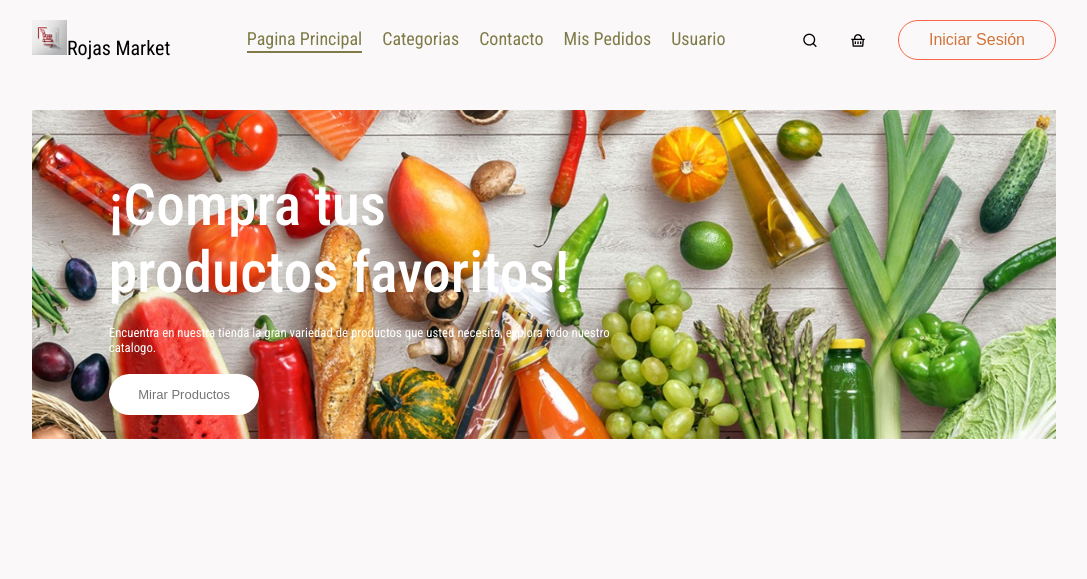
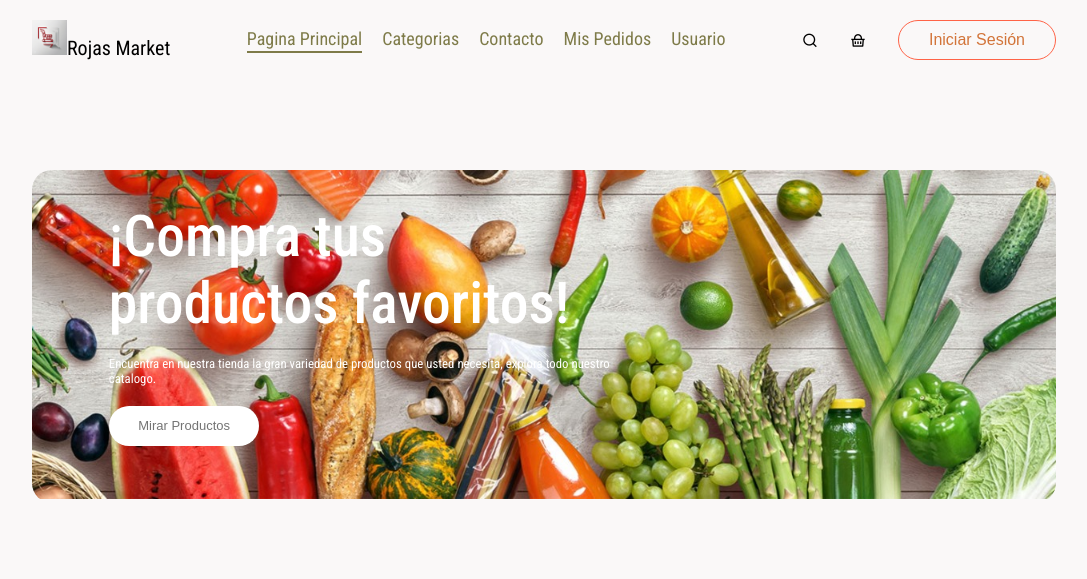
Before and after one commit to SmashIV/IntegradorRojas, a React (Vite) app: page / in a window 1280 px wide. Shown: the top 579 px of the page, without its empty margins (96-1183 px from the left). Built offline with nearby package versions, Linux system fonts and the light colour scheme.

Commit message:
Bordes Redondeados

```diff
--- a/src/assets/css/header.css
+++ b/src/assets/css/header.css
@@ -1,18 +1,23 @@
 .header {
-    height: 34vw;
-    margin: 30px auto;
+    height: 26vw;
+    margin: 90px auto;
     background: url('/header_supermercado.jpg') no-repeat;
     background-size: contain;
     position: relative;
+    border-radius: 20px;
+    overflow: hidden;
+    background-clip: padding-box;
 }
 
 .header-contenido {
+
     position: absolute;
     display: flex;
     flex-direction: column;
     align-items: start;
     gap: 1.5vw;
     max-width: 50%;
+    top: 10%;
     bottom: 30%;
     left: 6vw;
     animation: fadeIn 3s;
```
